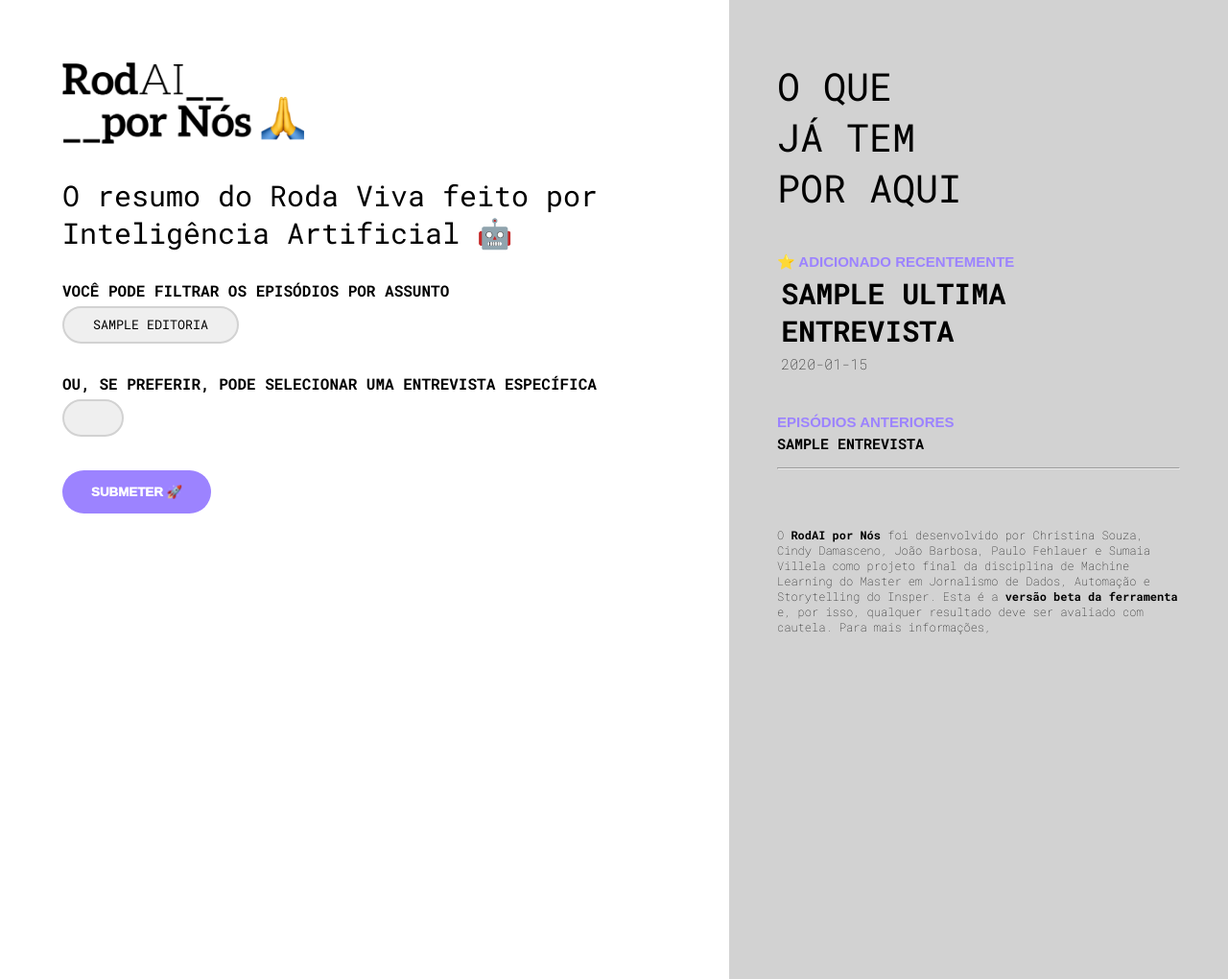
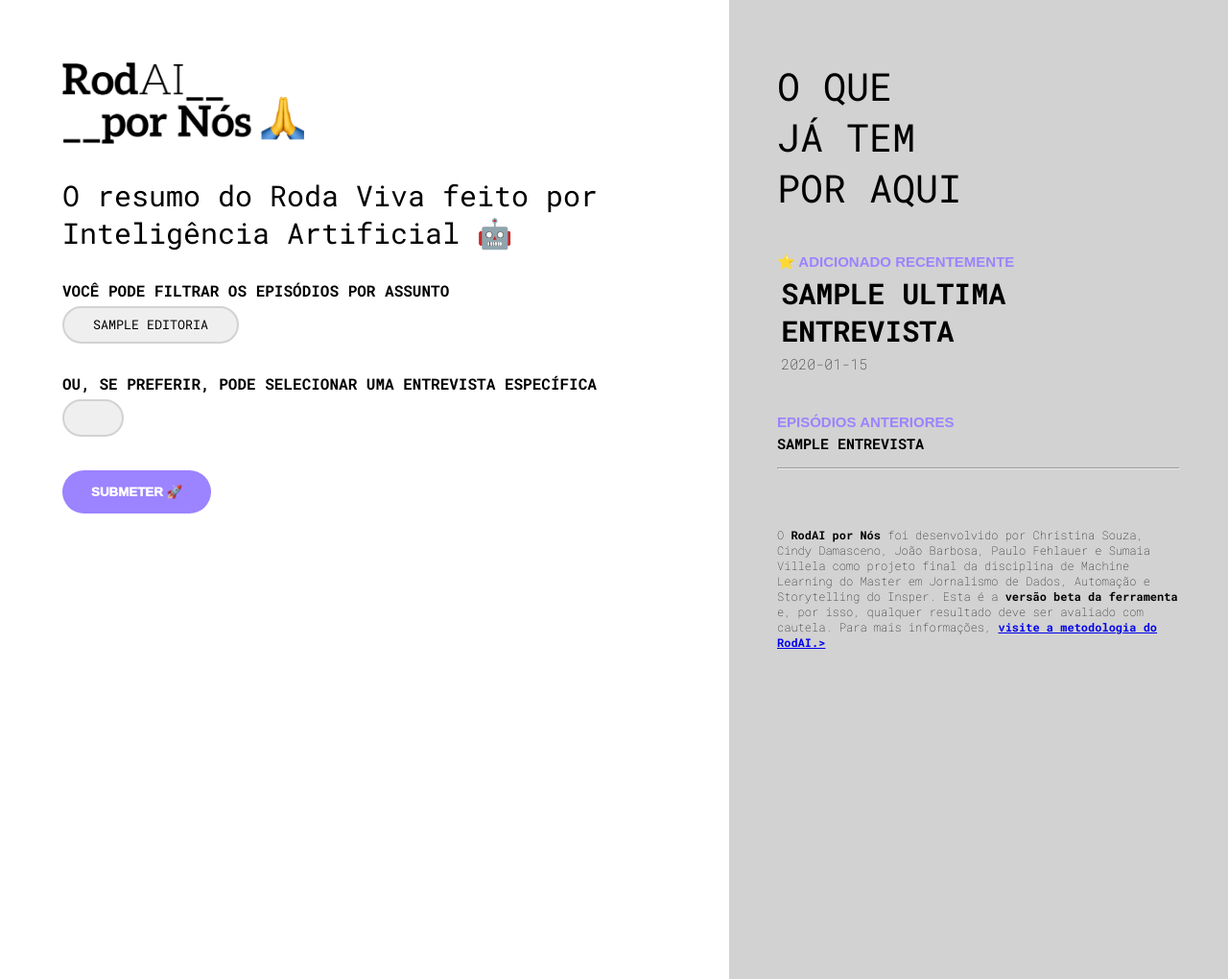
Before and after one commit to cindydamasceno/rodai, a Flask app: template templates/index.html in a window 1280 px wide. Shown: the whole page at 96% size. Run offline with Flask 3, Linux system fonts and the light colour scheme; the template is opened without the code that fills it: most values are stand-ins (such as "Sample title", 1, 10 or a date in 2020); lists and menus that the app fills with data are empty.

Commit message:
Update index.html

```diff
--- a/templates/index.html
+++ b/templates/index.html
@@ -81,7 +81,7 @@
         <div>
             <hr>
             <footer>
-                <p class="texto-rodape"> O <strong>RodAI por Nós</strong> foi desenvolvido por Christina Souza, Cindy Damasceno, João Barbosa, Paulo Fehlauer e Sumaia Villela como projeto final da disciplina de Machine Learning do Master em Jornalismo de Dados, Automação e Storytelling do Insper. Esta é a <strong>versão beta da ferramenta</strong> e, por isso, qualquer resultado deve ser avaliado com cautela. Para mais informações, <strong><a href="https://github.com/cindydamasceno/rodai/tree/main"visite a metodologia do RodAI.></strong></a></p><br>
+                <p class="texto-rodape"> O <strong>RodAI por Nós</strong> foi desenvolvido por Christina Souza, Cindy Damasceno, João Barbosa, Paulo Fehlauer e Sumaia Villela como projeto final da disciplina de Machine Learning do Master em Jornalismo de Dados, Automação e Storytelling do Insper. Esta é a <strong>versão beta da ferramenta</strong> e, por isso, qualquer resultado deve ser avaliado com cautela. Para mais informações, <strong><a href="https://github.com/cindydamasceno/rodai/tree/main">visite a metodologia do RodAI.></strong></a></p><br>
             </footer>
         </div>
     </div>
```
